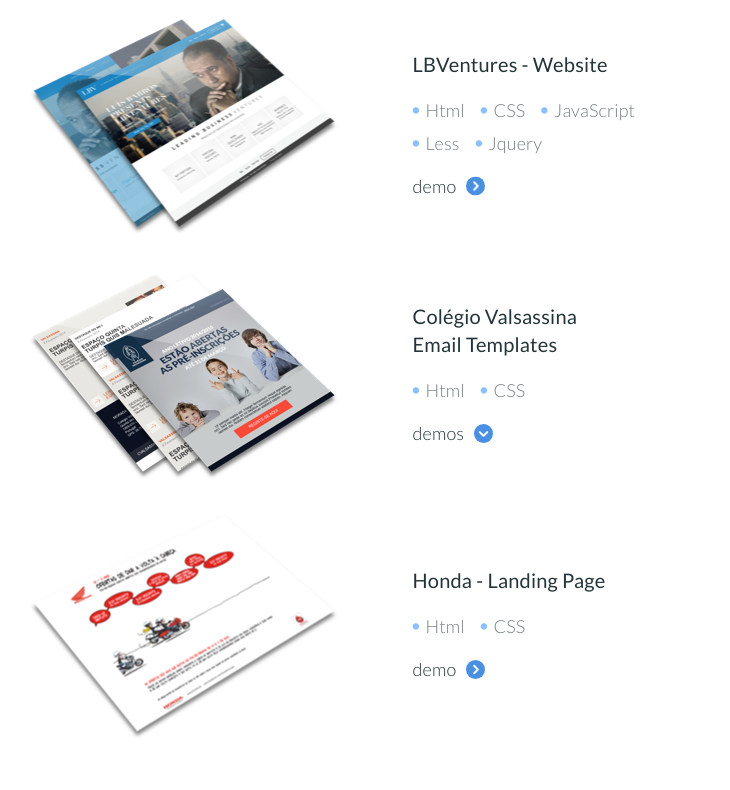
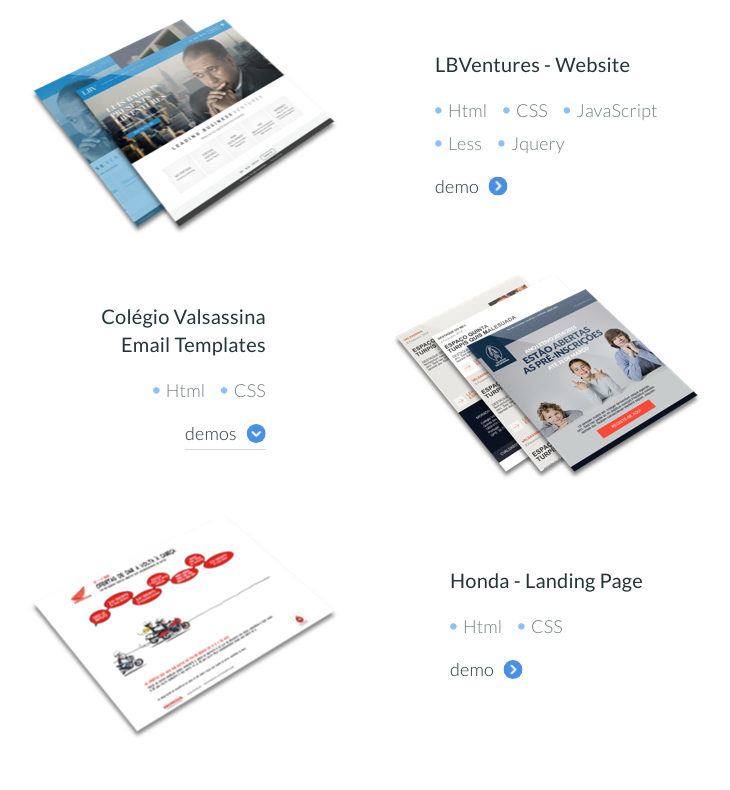
Before and after one commit to Rodrigo96/Personal-Website, a website: page src/index.html in a window 1280 px wide. Shown: the part 2282-3072 px from the top of the page, without its empty margins (275-1005 px from the left). Drawn offline with Linux system fonts and the light colour scheme.

Commit message:
Added styles to projects

```diff
--- a/dev_notes.txt
+++ b/dev_notes.txt
@@ -17,3 +17,5 @@
 make scketch file downloadable
 
 add links to projects demos
+
+fix font-smothing bug in demos btn
--- a/src/css/less/my-work.less
+++ b/src/css/less/my-work.less
@@ -42,9 +42,13 @@
 
             padding: 0px;
             margin: 20px 0px 10px -12px;
-            width: 280px;
             color: #767f82;
             list-style: none;
+        }
+
+        .list-wrap {
+
+            width: 235px;
         }
 
         li {
@@ -62,22 +66,12 @@
             }
         }
 
-        a {
+        .normal-btn {
 
+            padding-right: 10px;
             color: @base-font-color;
             border: none;
             transition: color 0.2s ease;
-
-            &:hover {
-
-                color: #161a1b;
-            }
-
-            &:hover > span {
-
-                margin-left: 15px;
-                background-color: #2a83ea;
-            }
 
             .arrow-right {
 
@@ -93,16 +87,38 @@
 
                 position: relative;
                 top: 3px;
+                left: 10px;
                 height: 19px;
                 width: 19px;
-                margin-left: 10px;
                 border-radius: 10px;
                 background-color: #4a90e2;
                 background-position: center;
                 background-repeat: no-repeat;
                 display: inline-block;
                 transition: background-color 0.3s ease,
-                            margin-left 0.2s ease;
+                            left 0.2s ease;
+            }
+        }
+
+         .normal-btn:hover {
+
+            color: #161a1b;
+        }
+
+        .normal-btn:hover > span {
+
+            left: 15px;
+            background-color: #2a83ea;
+        }
+
+        .dropdown-btn {
+
+            padding-bottom: 5px;
+            border-bottom: 1px solid #d8d8d8;
+
+            &:hover > span {
+
+                left: 10px;
             }
         }
 
@@ -111,10 +127,12 @@
     .right {
 
         float: right;
+        text-align: left;
     }
 
     .left {
 
         float: left;
+        text-align: right;
     }
 }
--- a/src/css/main.css
+++ b/src/css/main.css
@@ -603,9 +603,12 @@
 .project-container .project-cell ul {
   padding: 0px;
   margin: 20px 0px 10px -12px;
-  width: 280px;
   color: #767f82;
   list-style: none;
+}
+
+.project-container .project-cell .list-wrap {
+  width: 235px;
 }
 
 .project-container .project-cell li {
@@ -621,47 +624,59 @@
   color: #8ac0ff;
 }
 
-.project-container .project-cell a {
+.project-container .project-cell .normal-btn {
+  padding-right: 10px;
   color: #243438;
   border: none;
   transition: color 0.2s ease;
 }
 
-.project-container .project-cell a:hover {
-  color: #161a1b;
-}
-
-.project-container .project-cell a:hover > span {
-  margin-left: 15px;
-  background-color: #2a83ea;
-}
-
-.project-container .project-cell a .arrow-right {
+.project-container .project-cell .normal-btn .arrow-right {
   background-image: url(/imgs/arrow-right.png);
 }
 
-.project-container .project-cell a .arrow-down {
+.project-container .project-cell .normal-btn .arrow-down {
   background-image: url(/imgs/arrow-down.png);
 }
 
-.project-container .project-cell a span {
+.project-container .project-cell .normal-btn span {
   position: relative;
   top: 3px;
+  left: 10px;
   height: 19px;
   width: 19px;
-  margin-left: 10px;
   border-radius: 10px;
   background-color: #4a90e2;
   background-position: center;
   background-repeat: no-repeat;
   display: inline-block;
-  transition: background-color 0.3s ease, margin-left 0.2s ease;
+  transition: background-color 0.3s ease, left 0.2s ease;
+}
+
+.project-container .project-cell .normal-btn:hover {
+  color: #161a1b;
+}
+
+.project-container .project-cell .normal-btn:hover > span {
+  left: 15px;
+  background-color: #2a83ea;
+}
+
+.project-container .project-cell .dropdown-btn {
+  padding-bottom: 5px;
+  border-bottom: 1px solid #d8d8d8;
+}
+
+.project-container .project-cell .dropdown-btn:hover > span {
+  left: 10px;
 }
 
 .project-container .right {
   float: right;
+  text-align: left;
 }
 
 .project-container .left {
   float: left;
+  text-align: right;
 }
--- a/src/index.html
+++ b/src/index.html
@@ -184,7 +184,7 @@
                     ( you can download the <a href="#" download>file here</a> )
                 </p>
             </section>
-            <section>
+            <section id="my-work">
                 <h3>my work</h3>
                 <div class="project-container">
                     <div class="project-cell">
@@ -202,17 +202,17 @@
                                 <li>Responsive</li>
                                 <li>Google Maps API</li>
                             </ul>
-                            <a href="http://www.multioffice-paper.com/" target="_blank">
+                            <a class="normal-btn" href="http://www.multioffice-paper.com/" target="_blank">
                                 visit<span class="arrow-right"></span>
                             </a>
                         </div>
                     </div>
                 </div>
                 <div class="project-container">
-                    <div class="project-cell">
+                    <div class="project-cell right">
                         <img src="/imgs/grunt-gulp.png" alt="Grunt and Gulp logos with a connection.">
                     </div>
-                    <div class="project-cell right">
+                    <div class="project-cell left">
                         <div>
                             <h4>Gulp Front End Workflow</h4>
                             <ul>
@@ -220,7 +220,7 @@
                                 <li>Grunt</li>
                                 <li>Npm</li>
                             </ul>
-                            <a href="https://github.com/bycom/bystarter/tree/b64f6f978b0e62e53714955adfac23302a519fdc" target="_blank">
+                            <a class="normal-btn" href="https://github.com/bycom/bystarter/tree/b64f6f978b0e62e53714955adfac23302a519fdc" target="_blank">
                                 github repo<span class="arrow-right"></span>
                             </a>
                         </div>
@@ -233,33 +233,32 @@
                     <div class="project-cell right">
                         <div>
                             <h4>LBVentures - Website</h4>
-                            <ul>
+                            <ul class="list-wrap">
                                 <li>Html</li>
                                 <li>CSS</li>
                                 <li>JavaScript</li>
                                 <li>Less</li>
                                 <li>Jquery</li>
                             </ul>
-                            <a href="#" target="_blank">
+                            <a class="normal-btn" href="#" target="_blank">
                                 demo<span class="arrow-right"></span>
                             </a>
                         </div>
                     </div>
                 </div>
                 <div class="project-container">
-                    <div class="project-cell">
+                    <div class="project-cell right">
                         <img src="/imgs/valsassina.png" alt="Colégio Valsassina's email templates.">
                     </div>
-                    <div class="project-cell right">
+                    <div class="project-cell left">
                         <div>
-                            <h4>Colégio Valsassina
-                                <br>
+                            <h4>Colégio Valsassina<br>
                                 Email Templates</h4>
                             <ul>
                                 <li>Html</li>
                                 <li>CSS</li>
                             </ul>
-                            <a href="#" target="_blank">
+                            <a class="normal-btn dropdown-btn" href="#" target="_blank">
                                 demos<span class="arrow-down"></span>
                             </a>
                         </div>
@@ -276,7 +275,7 @@
                                 <li>Html</li>
                                 <li>CSS</li>
                             </ul>
-                            <a href="#" target="_blank">
+                            <a class="normal-btn" href="#" target="_blank">
                                 demo<span class="arrow-right"></span>
                             </a>
                         </div>
```
